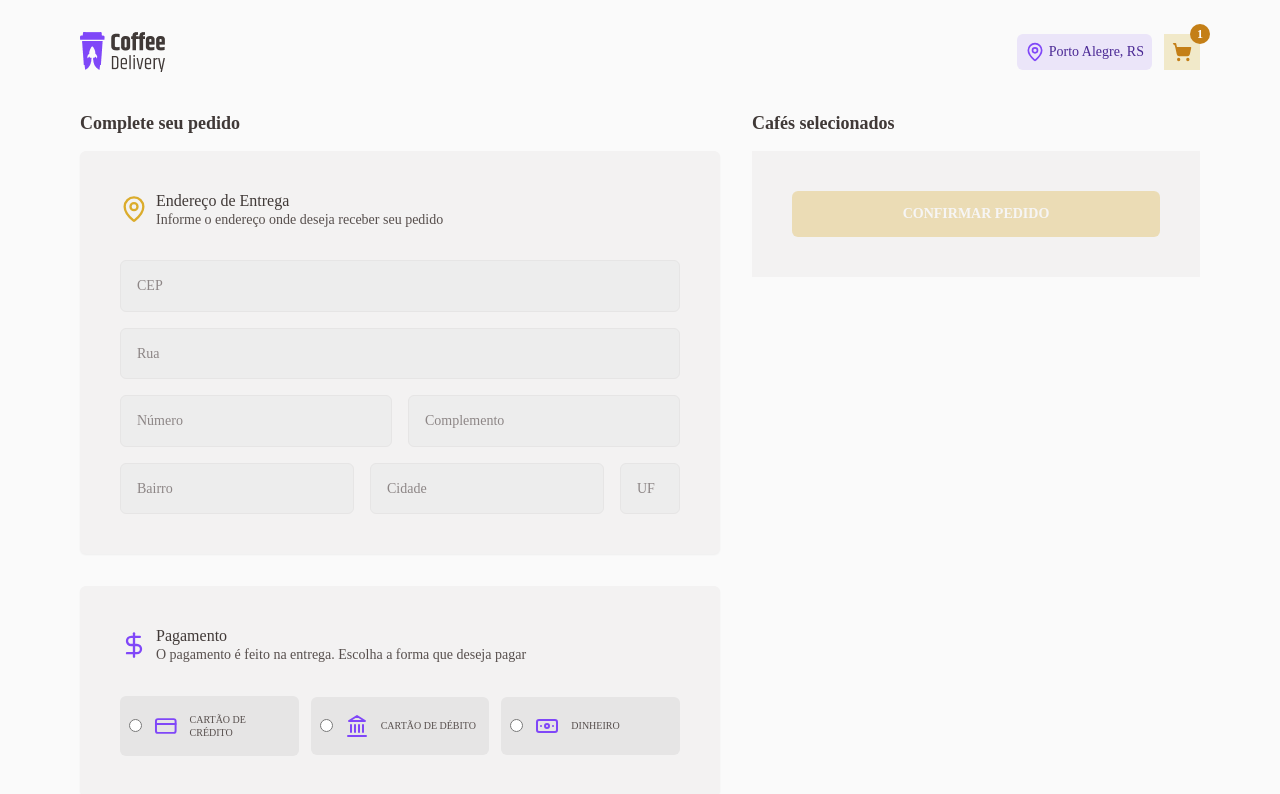
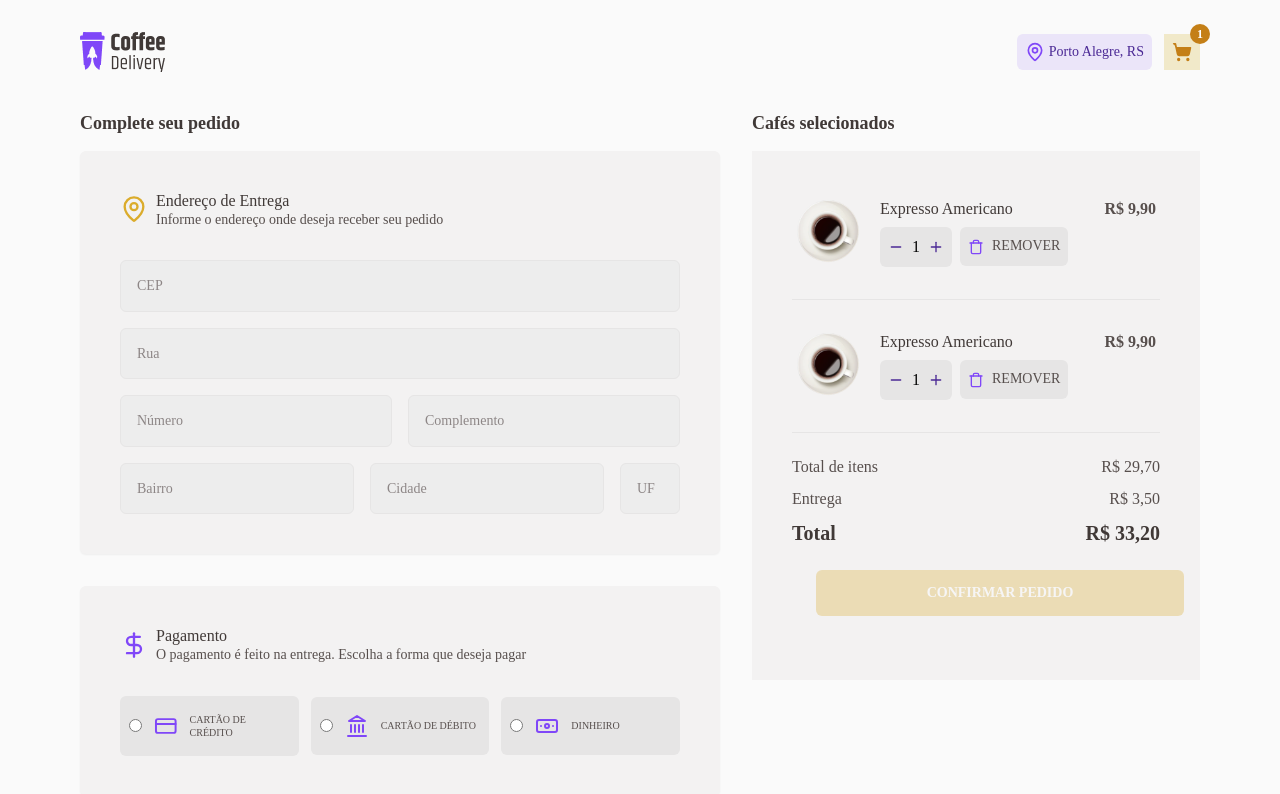
Before and after one commit to larads/coffe_delivery, a Next.js app: page /checkout in a window 1280 px wide. Shown: the top 794 px of the page. Built offline with nearby package versions, Linux system fonts and the light colour scheme.

Commit message:
✨ feat: feat: Finalizing the checkout (cart) screen statically

```diff
--- a/src/app/(web)/checkout/page.tsx
+++ b/src/app/(web)/checkout/page.tsx
@@ -1,17 +1,22 @@
 'use client'
-
-import { RadioInput } from '@/components/form/radio-input'
-import { TextInput } from '@/components/form/text-input'
 import {
+  Trash,
   MapPin,
+  Banknote,
+  Landmark,
   DollarSign,
   CreditCardIcon,
-  Landmark,
-  Banknote,
 } from 'lucide-react'
 import * as zod from 'zod'
+import Image from 'next/image'
+import { Fragment } from 'react'
 import { useForm } from 'react-hook-form'
 import { zodResolver } from '@hookform/resolvers/zod'
+
+import { Divider } from '@/components/divider'
+import { TextInput } from '@/components/form/text-input'
+import { RadioInput } from '@/components/form/radio-input'
+import { QuantityInput } from '@/components/form/quantity-input'
 
 const orderFormValidationSchema = zod.object({
   cep: zod.number({ invalid_type_error: 'Informe o CEP' }),
@@ -168,11 +173,109 @@ export default function Checkout() {
             Cafés selecionados
           </h2>
           <div className="bg-base-card p-10">
+            <Fragment>
+              <div className="flex items-start justify-between px-1 py-2">
+                <div className="flex items-start gap-5">
+                  <Image
+                    src={'/coffees/americano.png'}
+                    alt=""
+                    width={64}
+                    height={64}
+                    quality={100}
+                  />
+
+                  <div className="flex flex-col items-start gap-2">
+                    <h2 className="leading-tight text-base-subtitle">
+                      Expresso Americano
+                    </h2>
+
+                    <div className="flex items-center gap-2">
+                      <QuantityInput
+                        decrementQuantity={() => {}}
+                        incrementQuantity={() => {}}
+                        quantity={1}
+                      />
+
+                      <button className="bg-base-button rounded-md flex items-center gap-2 p-2 hover:bg-base-hover">
+                        <Trash className="w-4 h-4 text-purple-500" />
+                        <span className="text-sm leading-relaxed text-base-text uppercase">
+                          REMOVER
+                        </span>
+                      </button>
+                    </div>
+                  </div>
+                </div>
+
+                <span className="font-bold leading-tight text-base-text">
+                  R$ 9,90
+                </span>
+              </div>
+
+              <Divider />
+            </Fragment>
+
+            <Fragment>
+              <div className="flex items-start justify-between px-1 py-2">
+                <div className="flex items-start gap-5">
+                  <Image
+                    src={'/coffees/americano.png'}
+                    alt=""
+                    width={64}
+                    height={64}
+                    quality={100}
+                  />
+
+                  <div className="flex flex-col items-start gap-2">
+                    <h2 className="leading-tight text-base-subtitle">
+                      Expresso Americano
+                    </h2>
+
+                    <div className="flex items-center gap-2">
+                      <QuantityInput
+                        decrementQuantity={() => {}}
+                        incrementQuantity={() => {}}
+                        quantity={1}
+                      />
+
+                      <button className="bg-base-button rounded-md flex items-center gap-2 p-2 hover:bg-base-hover">
+                        <Trash className="w-4 h-4 text-purple-500" />
+                        <span className="text-sm leading-relaxed text-base-text uppercase">
+                          REMOVER
+                        </span>
+                      </button>
+                    </div>
+                  </div>
+                </div>
+
+                <span className="font-bold leading-tight text-base-text">
+                  R$ 9,90
+                </span>
+              </div>
+
+              <Divider />
+            </Fragment>
+
+            <div className="space-y-3">
+              <div className="flex items-center justify-between text-base-text leading-tight">
+                <p>Total de itens</p>
+                <span>R$ 29,70</span>
+              </div>
+
+              <div className="flex items-center justify-between text-base-text leading-tight">
+                <p>Entrega</p>
+                <span>R$ 3,50</span>
+              </div>
+
+              <div className="flex items-center justify-between text-base-subtitle text-xl font-bold leading-tight">
+                <p>Total</p>
+                <span>R$ 33,20</span>
+              </div>
+            </div>
             <button
               type="submit"
               form="order"
               disabled={!selectedPaymentMethod}
-              className="bg-yellow-500 text-white px-5 py-3 rounded-md w-full uppercase text-sm font-bold leading-relaxed disabled:opacity-30 disabled:cursor-not-allowed hover:bg-yellow-900 transition-colors duration-200"
+              className="bg-yellow-500 text-white px-5 py-3 rounded-md w-full uppercase text-sm font-bold leading-relaxed disabled:opacity-30 disabled:cursor-not-allowed hover:bg-yellow-900 transition-colors duration-200 m-6"
             >
               Confirmar pedido
             </button>
--- /dev/null
+++ b/src/components/divider.tsx
@@ -0,0 +1,3 @@
+export function Divider() {
+    return <hr className="w-full text-base-button my-6" />
+}
```
